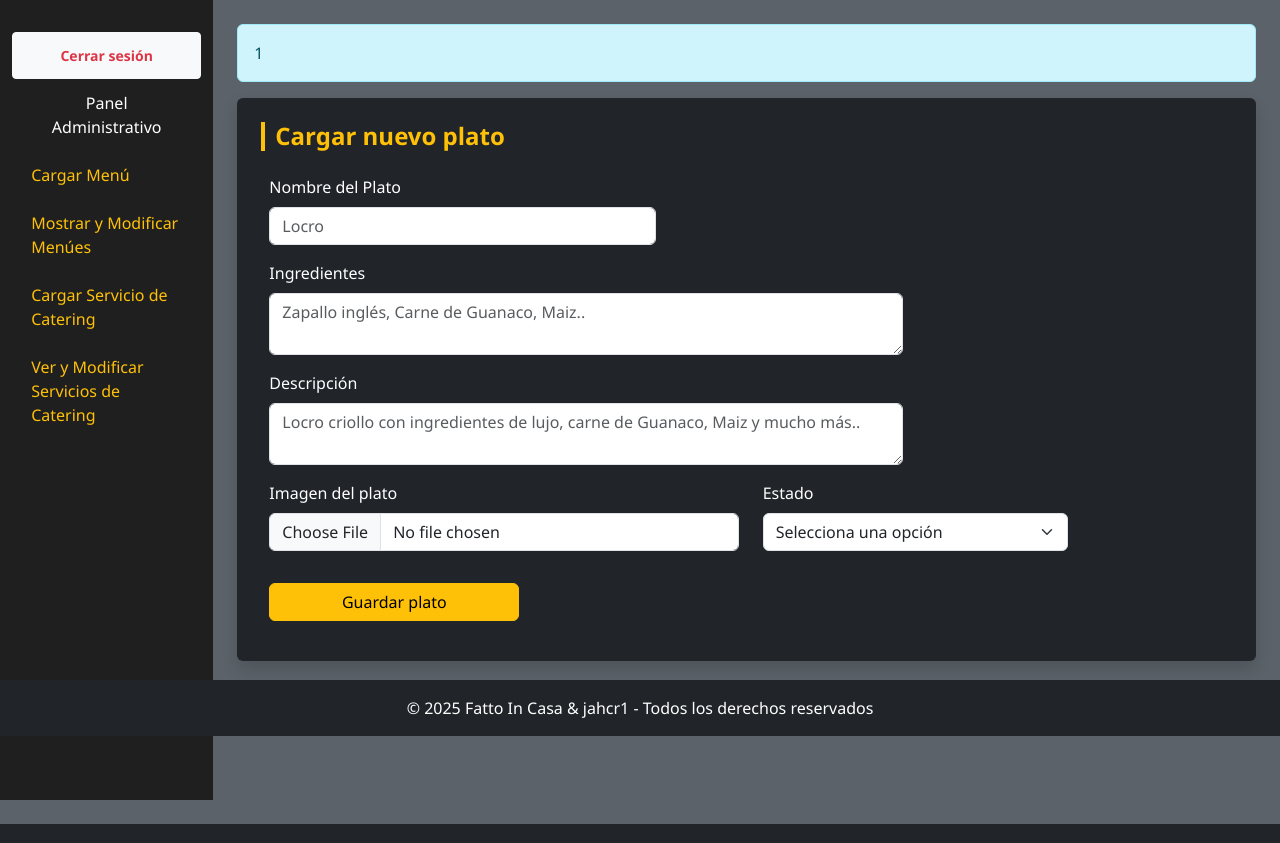
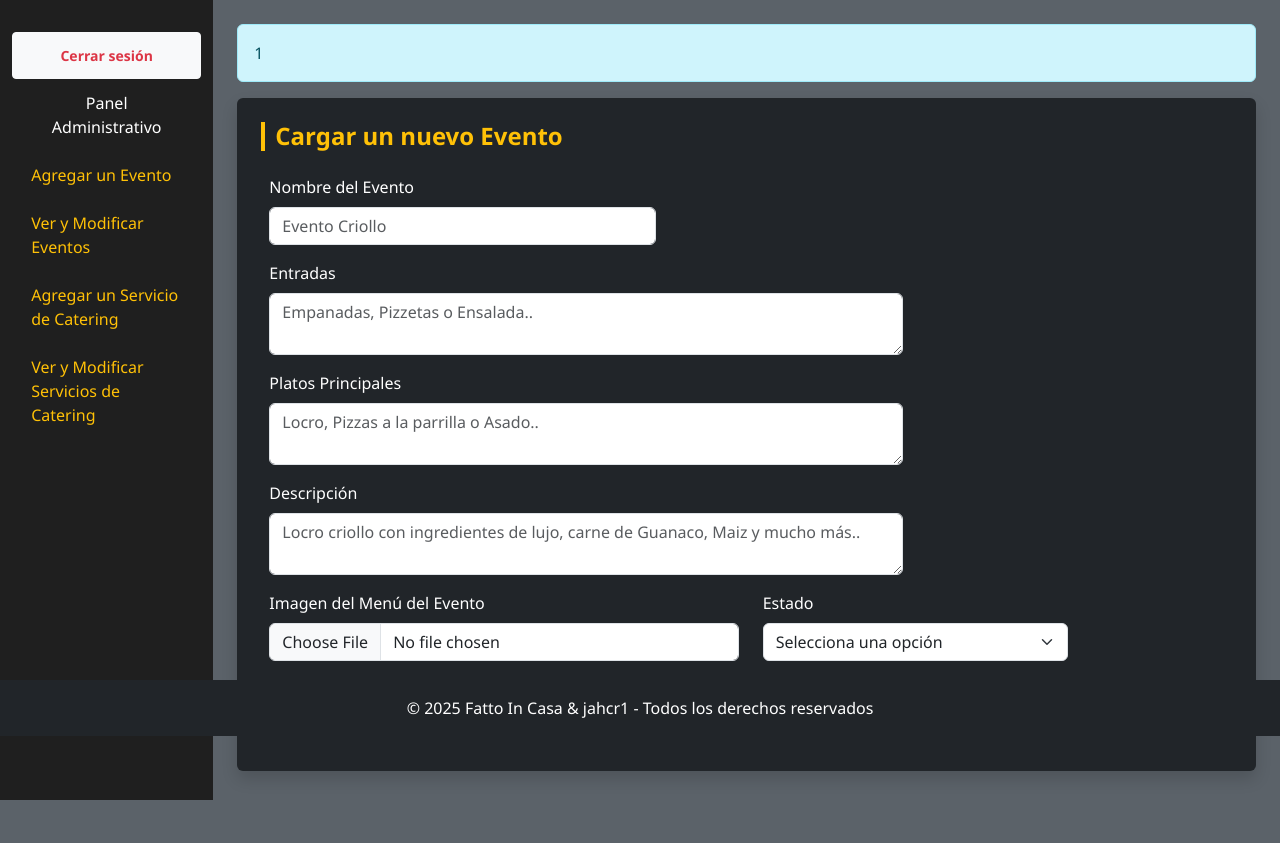
Before and after one commit to jahcr1/fattoInCasa, a PHP site: page /panel.php in a window 1280 px wide. Shown: the part 64-907 px from the top of the page. Run offline with PHP 8.4, Linux system fonts and the light colour scheme; the visitor is signed in with stand-in values (Sample User, id 1); some libraries are stand-ins or nearby versions.

Commit message:
UPD contenido en Sidebar, modificando las secciones con nuevo id y su contenido dinamico

```diff
--- a/panel.php
+++ b/panel.php
@@ -68,7 +68,7 @@ unset($_SESSION['mensaje']);
 
   <?php if (isset($_SESSION['administrador'])) { ?>
     <?php
-    $seccion = $_GET['seccion'] ?? 'cargar-menu';
+    $seccion = $_GET['seccion'] ?? 'cargar-evento';
     ?>
 
     <div class="container-fluid mb-4">
@@ -78,10 +78,10 @@ unset($_SESSION['mensaje']);
         <div class="col-12 col-lg-2 sidebar sticky-top">
           <a href="./componentes/logout.php" class="btn btn-sm btn-light text-center text-danger fw-bold" onclick="return confirm('¿Estás seguro de que deseas cerrar la sesión?');">Cerrar sesión</a>
           <a class="nav-link-inactive text-white px-4 w-100 text-center">Panel Administrativo</a>
-          <a href="./componentes/mostrar_contenido_panel.php?seccion=cargar-menu" class="nav-link">Cargar Menú</a>
-          <a href="./componentes/mostrar_contenido_panel.php?seccion=mostrar-menu" class="nav-link">Mostrar y Modificar Menúes</a>
-          <a href="./componentes/mostrar_contenido_panel.php?seccion=tomar-pedidos" class="nav-link">Cargar Servicio de Catering</a>
-          <a href="./componentes/mostrar_contenido_panel.php?seccion=mostrar-pedidos" class="nav-link">Ver y Modificar Servicios de Catering</a>
+          <a href="./componentes/mostrar_contenido_panel.php?seccion=cargar-evento" class="nav-link">Agregar un Evento</a>
+          <a href="./componentes/mostrar_contenido_panel.php?seccion=mostrar-evento" class="nav-link">Ver y Modificar Eventos</a>
+          <a href="./componentes/mostrar_contenido_panel.php?seccion=cargar-servicio" class="nav-link">Agregar un Servicio de Catering</a>
+          <a href="./componentes/mostrar_contenido_panel.php?seccion=mostrar-servicio" class="nav-link">Ver y Modificar Servicios de Catering</a>
         </div>
 
         <!-- CONTENIDO PRINCIPAL -->
@@ -93,21 +93,26 @@ unset($_SESSION['mensaje']);
 
           <?php
           switch ($seccion) {
-            case 'cargar-menu':
+            case 'cargar-evento':
           ?>
-              <section id="cargar-menu" class="seccion-panel">
+              <section id="cargar-evento" class="seccion-panel">
                 <div class="card bg-dark border-0 shadow p-4 mb-4">
-                  <h5 class="titulo-seccion">Cargar nuevo plato</h5>
-                  <form action="./componentes/cargar_plato.php" method="POST" enctype="multipart/form-data">
+                  <h5 class="titulo-seccion">Cargar un nuevo Evento</h5>
+                  <form action="./componentes/cargar_evento.php" method="POST" enctype="multipart/form-data">
                     <div class="row ps-2">
                       <div class="mb-3 col-xl-5 col-lg-5 col-md-6 col-sm-8">
-                        <label class="form-label text-white">Nombre del Plato</label>
-                        <input type="text" name="nombre" class="form-control" placeholder="Locro" required>
+                        <label class="form-label text-white">Nombre del Evento</label>
+                        <input type="text" name="nombre" class="form-control" placeholder="Evento Criollo" required>
                       </div>
 
                       <div class="mb-3 col-xl-8 col-lg-8 col-md-8 col-sm-10">
-                        <label class="form-label text-white">Ingredientes</label>
-                        <textarea name="ingredientes" class="form-control" placeholder="Zapallo inglés, Carne de Guanaco, Maiz.." required></textarea>
+                        <label class="form-label text-white">Entradas</label>
+                        <textarea name="entradas" class="form-control" placeholder="Empanadas, Pizzetas o Ensalada.." required></textarea>
+                      </div>
+
+                      <div class="mb-3 col-xl-8 col-lg-8 col-md-8 col-sm-10">
+                        <label class="form-label text-white">Platos Principales</label>
+                        <textarea name="platos_principales" class="form-control" placeholder="Locro, Pizzas a la parrilla o Asado.." required></textarea>
                       </div>
 
                       <div class="mb-3 col-xl-8 col-lg-8 col-md-8 col-sm-10">
@@ -116,7 +121,7 @@ unset($_SESSION['mensaje']);
                       </div>
 
                       <div class="mb-3 col-xl-6 col-lg-6 col-md-8 col-sm-10">
-                        <label class="form-label text-white">Imagen del plato</label>
+                        <label class="form-label text-white">Imagen del Menú del Evento</label>
                         <input type="file" name="imagen" class="form-control" accept="image/*" required>
                       </div>
 
@@ -130,7 +135,7 @@ unset($_SESSION['mensaje']);
                       </div>
 
                       <div class="mt-3 mb-3">
-                        <button type="submit" class="btn btn-warning" style="min-width: 250px;">Guardar plato</button>
+                        <button type="submit" class="btn btn-warning" style="min-width: 250px;">Guardar Evento</button>
                       </div>
 
                     </div>
@@ -141,21 +146,21 @@ unset($_SESSION['mensaje']);
 
             <?php break;
 
-            case 'mostrar-menu':
+            case 'mostrar-evento':
             ?>
-              <section id="mostrar-menu" class="seccion-panel">
-                <!--  MOSTRAR MENUES DISPONIBLES -->
+              <section id="mostrar-evento" class="seccion-panel">
+                <!--  MOSTRAR EVENTOS DISPONIBLES -->
                   <div class="card bg-dark border-0 shadow p-4 mb-4">
-                    <h5 class="titulo-seccion">Menúes Disponibles</h5>
+                    <h5 class="titulo-seccion">Eventos Disponibles</h5>
 
                     <div class="row row-cols-1 row-cols-md-2 row-cols-lg-3 g-4">
                       <?php
                       include('componentes/conexion.php');
 
-                      $consultar_menu = mysqli_query($conexion, "SELECT * FROM platos WHERE estado = 'Disponible'");
-                      while ($menu_disponible = mysqli_fetch_assoc($consultar_menu)) {
-                        $img_data = base64_encode($menu_disponible['ci_imagen_plato']);
-                        $img_type = $menu_disponible['formato_imagen'];
+                      $consultar_evento = mysqli_query($conexion, "SELECT * FROM eventos WHERE estado = 'Disponible'");
+                      while ($evento_disponible = mysqli_fetch_assoc($consultar_evento)) {
+                        $img_data = base64_encode($evento_disponible['ci_imagen_plato']);
+                        $img_type = $evento_disponible['formato_imagen'];
                         $img_src = !empty($img_data) ? "data:$img_type;base64,$img_data" : null;
                       ?>
 
@@ -168,10 +173,11 @@ unset($_SESSION['mensaje']);
                           <?php endif; ?>
 
                           <div class="card-body d-flex flex-column body-menu">
-                            <h5 class="card-title text-center"><?= htmlspecialchars($menu_disponible['nombre']) ?></h5>
-                            <p class="text-muted mb-1"><strong>Ingredientes:</strong> <?= htmlspecialchars($menu_disponible['ingredientes']) ?></p>
-                            <p class="mb-2"><strong>Descripción:</strong> <?= htmlspecialchars($menu_disponible['descripcion']) ?></p>
-                            <p class="mb-2"><strong>Disponibilidad del plato:</strong> <?= htmlspecialchars($menu_disponible['estado']) ?></p>
+                            <h5 class="card-title text-center"><?= htmlspecialchars($evento_disponible['nombre']) ?></h5>
+                            <p class="text-muted mb-1"><strong>Entradas:</strong> <?= htmlspecialchars($evento_disponible['entradas']) ?></p>
+                            <p class="text-muted mb-1"><strong>Platos Principales:</strong> <?= htmlspecialchars($evento_disponible['platos_principales']) ?></p>
+                            <p class="mb-2"><strong>Descripción:</strong> <?= htmlspecialchars($evento_disponible['descripcion']) ?></p>
+                            <p class="mb-2"><strong>Disponibilidad del plato:</strong> <?= htmlspecialchars($evento_disponible['estado']) ?></p>
 
 
                           </div>
@@ -183,49 +189,49 @@ unset($_SESSION['mensaje']);
 
                   </div>
 
-                <!--  MODIFICAR MENUES -->
+                <!--  MODIFICAR EVENTOS -->
                   <div class="card bg-dark border-0 shadow p-4 mb-4">
-                    <h5 class="titulo-seccion">Modificar un Menú </h5>
+                    <h5 class="titulo-seccion">Modificar un Evento </h5>
 
                     <!-- FORMULARIO DE FILTRO -->
                     <div class="row g-3 mb-4 ps-4">
                       <div class="col-12 col-xl-4 col-lg-6 col-md-6 col-sm-12 col-xsm-12">
-                          <form action="componentes/modificar_menu.php" method="POST">
-                            <label class="form-label text-white">Elija un plato a modificar según su estado:</label>
+                          <form action="componentes/modificar_evento.php" method="POST">
+                            <label class="form-label text-white">Elija un evento a modificar según su estado:</label>
                             <select class="form-select form-select-sm" name="estado" required>
                               <option value="" disabled selected>Elegir una opción</option>
                               <option value="Disponible">Disponible</option>
                               <option value="No disponible">No disponible</option>
                             </select>
-                            <button type="submit" class="btn btn-warning text-dark mt-2 btn-sm">Buscar Menúes</button>
+                            <button type="submit" class="btn btn-warning text-dark mt-2 btn-sm">Buscar Evento</button>
                           </form>
                       </div>
                     </div>
 
-                    <!--  MENUES FILTRADOS  -->
+                    <!--  EVENTOS FILTRADOS  -->
                     <div class="row row-cols-1 row-cols-md-2 row-cols-lg-3 g-4 menu-filtrado">
                       <?php
 
-                      $platos = [];
+                      $eventos = [];
 
-                      if (isset($_SESSION['platos'])) {
-                        $platos = $_SESSION['platos'];
-                        unset($_SESSION['platos']); // limpiamos para que no se mantenga
+                      if (isset($_SESSION['eventos'])) {
+                        $eventos = $_SESSION['eventos'];
+                        unset($_SESSION['eventos']); // limpiamos para que no se mantenga
                       }
 
-                      if (empty($platos)): ?>
+                      if (empty($eventos)): ?>
                         <div class="col-12">
-                          <div class="alert alert-warning text-center ms-4">Buscá cualquier plato con el estado seleccionado.</div>
+                          <div class="alert alert-primary text-center ms-4">Buscá un evento con el estado seleccionado.</div>
                         </div>
                       <?php else:
-                        foreach ($platos as $plato):
-                          $img_data = base64_encode($plato['ci_imagen_plato']);
-                          $img_type = $plato['formato_imagen'];
+                        foreach ($eventos as $evento):
+                          $img_data = base64_encode($evento['ci_imagen_plato']);
+                          $img_type = $evento['formato_imagen'];
                           $img_src = !empty($img_data) ? "data:$img_type;base64,$img_data" : null;
                       ?>
                         <div class="col">
-                          <form class="card h-100 shadow-sm p-3 d-flex flex-column" method="POST" action="componentes/modificar_menu.php" enctype="multipart/form-data">
-                            <input type="hidden" name="id_plato" value="<?= $plato['id'] ?>">
+                          <form class="card h-100 shadow-sm p-3 d-flex flex-column" method="POST" action="componentes/modificar_evento.php" enctype="multipart/form-data">
+                            <input type="hidden" name="id_evento" value="<?= $evento['id'] ?>">
 
                             <?php if ($img_src): ?>
                               <img src="<?= $img_src ?>" class="card-img-top img-fluid img-menu mb-3" alt="Imagen del plato">
@@ -235,18 +241,23 @@ unset($_SESSION['mensaje']);
 
                             <div class="card-body flex-grow-1">
                               <div class="mb-2">
-                                <label class="form-label">Nombre</label>
-                                <input type="text" name="nombre" class="form-control" value="<?= htmlspecialchars($plato['nombre']) ?>" required>
+                                <label class="form-label">Nombre del Evento</label>
+                                <input type="text" name="nombre" class="form-control" value="<?= htmlspecialchars($evento['nombre']) ?>" required>
                               </div>
 
                               <div class="mb-2">
-                                <label class="form-label">Ingredientes</label>
-                                <textarea name="ingredientes" class="form-control" required><?= htmlspecialchars($plato['ingredientes']) ?></textarea>
+                                <label class="form-label">Entradas disponibles</label>
+                                <textarea name="entradas" class="form-control" required><?= htmlspecialchars($evento['entradas']) ?></textarea>
                               </div>
 
                               <div class="mb-2">
-                                <label class="form-label">Descripción</label>
-                                <textarea name="descripcion" class="form-control"><?= htmlspecialchars($plato['descripcion']) ?></textarea>
+                                <label class="form-label">Platos Principales disponibles</label>
+                                <textarea name="platos_principales" class="form-control" required><?= htmlspecialchars($evento['platos_principales']) ?></textarea>
+                              </div>
+
+                              <div class="mb-2">
+                                <label class="form-label">Descripción del evento</label>
+                                <textarea name="descripcion" class="form-control"><?= htmlspecialchars($evento['descripcion']) ?></textarea>
                               </div>
 
                               <div class="mb-3">
@@ -255,20 +266,20 @@ unset($_SESSION['mensaje']);
                               </div>
 
                               <div class="mb-2">
-                                <label class="form-label d-block">Estado</label>
+                                <label class="form-label d-block">Estado o Disponibilidad del Evento</label>
                                 <div class="form-check form-check-inline">
-                                  <input class="form-check-input" type="radio" name="estado" value="Disponible" id="disponible<?= $plato['id'] ?>" <?= $plato['estado'] === 'Disponible' ? 'checked' : '' ?>>
-                                  <label class="form-check-label" for="disponible<?= $plato['id'] ?>">Disponible</label>
+                                  <input class="form-check-input" type="radio" name="estado" value="Disponible" id="disponible<?= $evento['id'] ?>" <?= $evento['estado'] === 'Disponible' ? 'checked' : '' ?>>
+                                  <label class="form-check-label" for="disponible<?= $evento['id'] ?>">Disponible</label>
                                 </div>
                                 <div class="form-check form-check-inline">
-                                  <input class="form-check-input" type="radio" name="estado" value="No disponible" id="noDisponible<?= $plato['id'] ?>" <?= $plato['estado'] === 'No disponible' ? 'checked' : '' ?>>
-                                  <label class="form-check-label text-danger" for="noDisponible<?= $plato['id'] ?>">No disponible</label>
+                                  <input class="form-check-input" type="radio" name="estado" value="No disponible" id="noDisponible<?= $evento['id'] ?>" <?= $evento['estado'] === 'No disponible' ? 'checked' : '' ?>>
+                                  <label class="form-check-label text-danger" for="noDisponible<?= $evento['id'] ?>">No disponible</label>
                                 </div>
                               </div>
                             </div>
 
                             <div class="mt-auto">
-                              <button type="submit" class="btn btn-warning w-100">Modificar Menú</button>
+                              <button type="submit" class="btn btn-warning w-100">Modificar Evento</button>
                             </div>
                           </form>
                         </div>
@@ -281,9 +292,9 @@ unset($_SESSION['mensaje']);
 
             <?php break;
 
-            case 'tomar-pedidos':
+            case 'cargar-servicio':
             ?>
-              <section id="tomar-pedidos" class="seccion-panel">
+              <section id="cargar-servicio" class="seccion-panel">
                 <!-- FORMULARIO DE PEDIDO -->
                 <div class="card bg-dark border-0 shadow p-4 mb-4">
                   <h5 class="titulo-seccion">Registrar Pedido - Servicio</h5>
@@ -344,9 +355,9 @@ unset($_SESSION['mensaje']);
 
             <?php break;
 
-            case 'mostrar-pedidos':
+            case 'mostrar-servicio':
             ?>
-              <section id="mostrar-pedidos" class="seccion-panel">
+              <section id="mostrar-servicio" class="seccion-panel">
 
                 <!-- SUBSECCION: Pedidos Pendientes -->
                 <div class="card bg-dark border-0 shadow p-4 mb-4">
```
